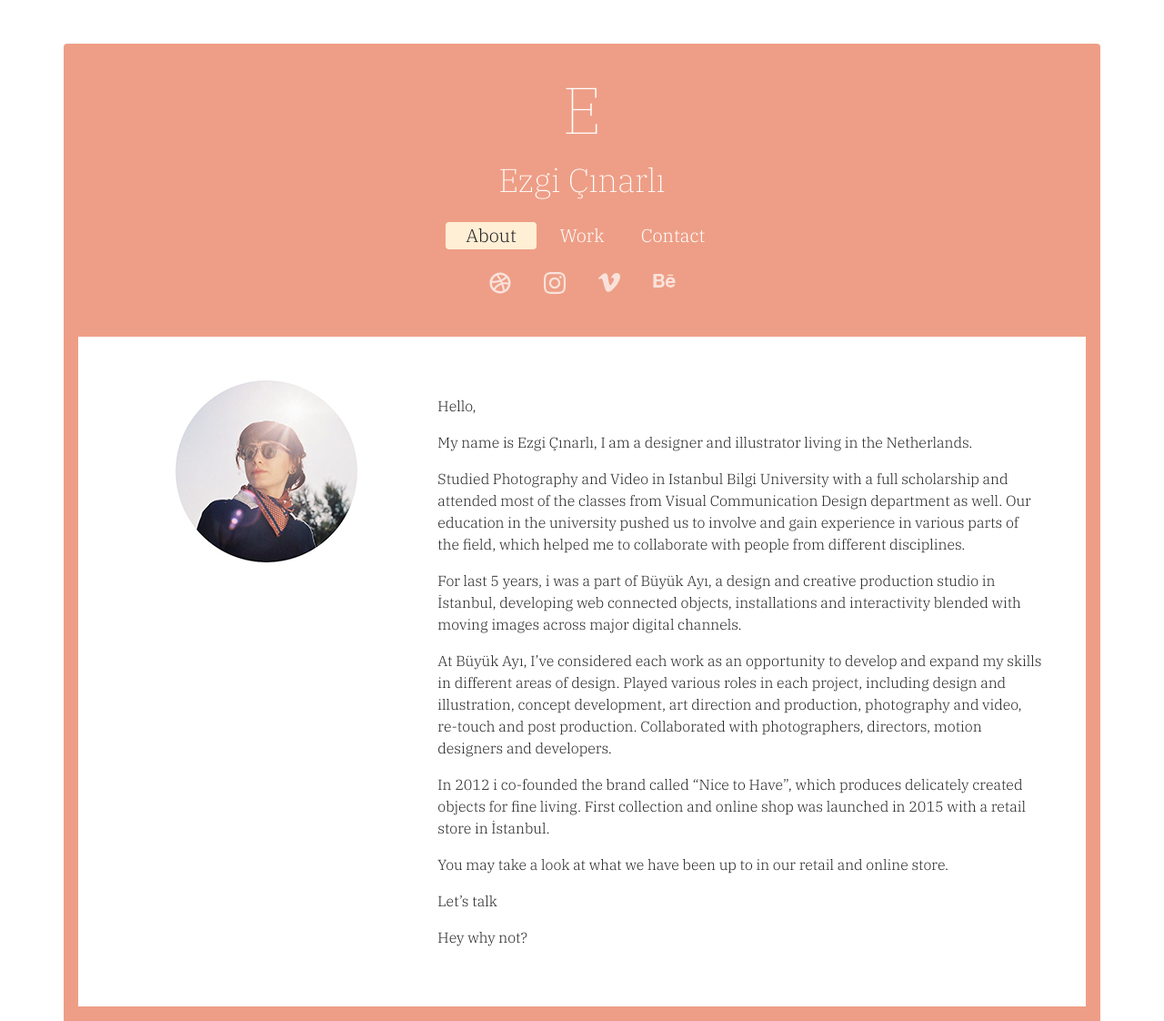
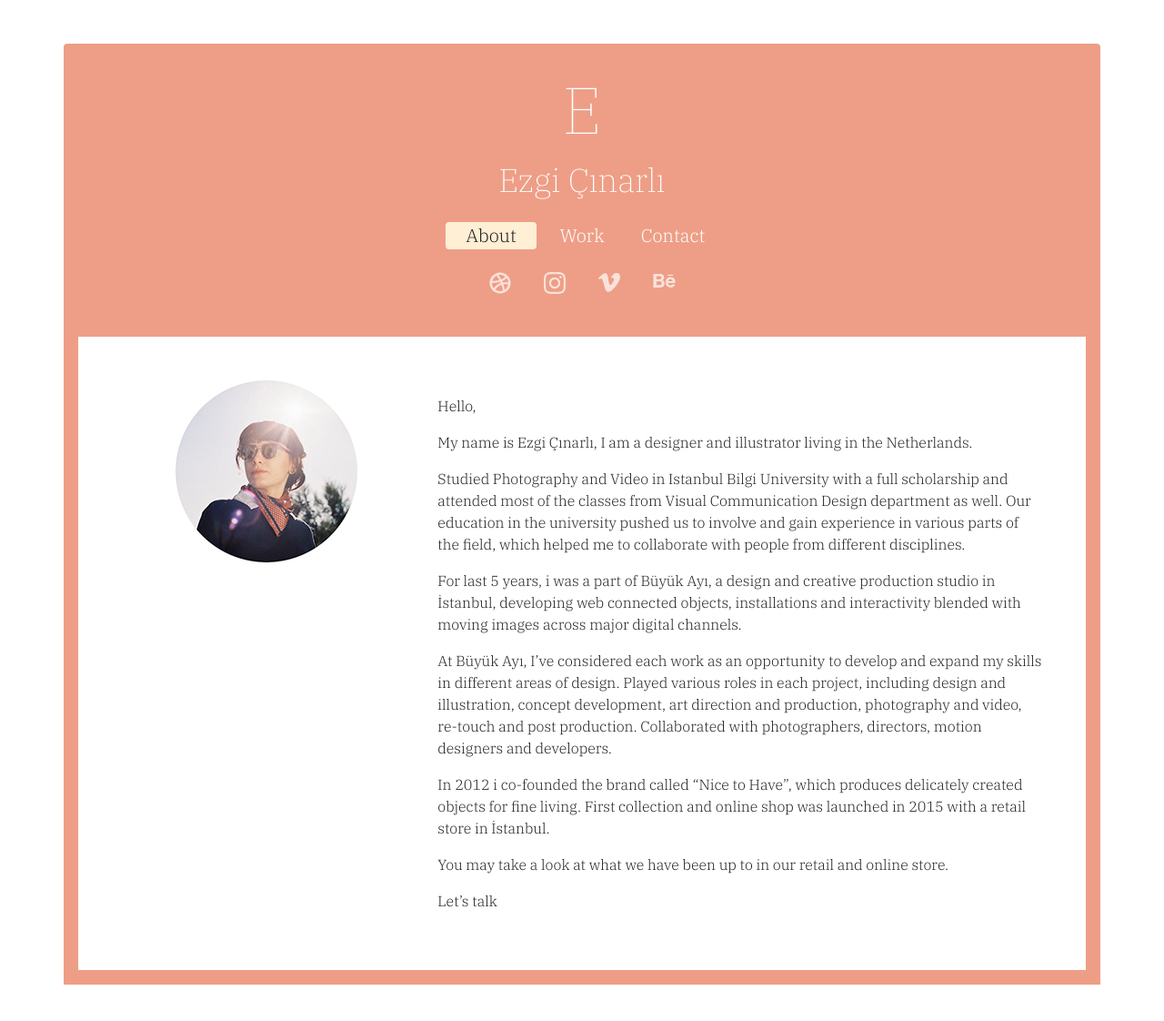
Before and after one commit to laygir/grey, a Jekyll site: the page built from about.md, in a window 1280 px wide. Shown: the whole page at 91% size. Built offline with Jekyll 4.4.1, drawn with Linux system fonts in a browser that asks for light colours; some web fonts are replaced; after the commit the page ends 1082 px from its top, so only the background shows below that.

Commit message:
Update from Forestry.io - Updated about.md

```diff
--- a/about.md
+++ b/about.md
@@ -20,5 +20,3 @@ In 2012 i co-founded the brand called “Nice to Have”, which produces delicat
 You may take a look at what we have been up to in our retail and online store.
 
 [Let's talk](/contact/)
-
-Hey why not?
```
